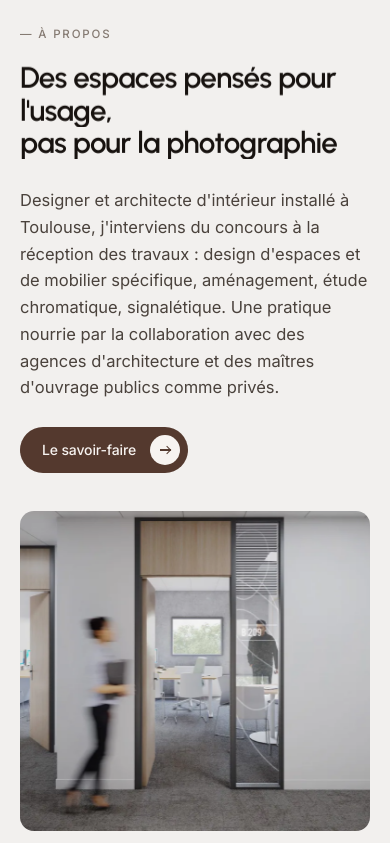
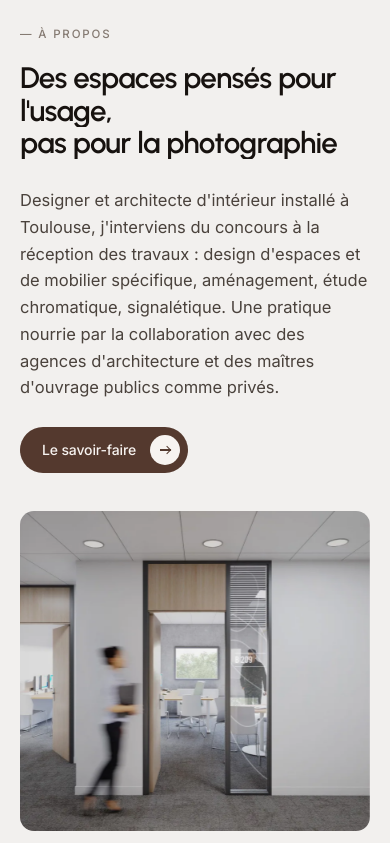
Before and after one commit to Minatoclub237/fabien-duffort, a website built with Vite: page index.html in a window 390 px wide. Shown: the part 900-1743 px from the top of the page. Built offline with nearby package versions, Linux system fonts and the light colour scheme; some packages are replaced by stand-ins of ours.

Commit message:
Aligner le mouvement sur les mesures image par image de la video
Mesures (30 fps, detection de bords + luminance) sur les sections projets,
work process, temoignages, articles, a propos, missions, hero :
- positions x et tailles des images figees sur toutes les frames
- luminance 171,3 -> 171,8 pendant une entree complete : pas de fondu
- deplacement de chaque bloc = deplacement du scroll
- scroll a 0 pendant 1,3 s : blocs strictement immobiles

Consequence : suppression de ce qui avait ete ajoute sans etre dans la video
(reveals de titres, fondus, cascades de cartes, parallaxe d'images, compteurs,
balayage automatique du comparateur).

Conserve car mesure : hero epingle recouvert (motif fixe a 1 px pres pendant
que le bas du hero remonte de 357 a 214), parallaxe du contenu du hero,
piste horizontale epinglee, comparateur au pointeur, carrousel, bandeau.

Defilement inertiel cale sur la decroissance mesuree : demi-vie de 100 ms,
soit duration = 1,0 ; verifie en lisant scrollY (ratios 0,52 / 0,47 / 0,50).

Co-Authored-By: Claude Opus 5 (1M context) <noreply@anthropic.com>

```diff
--- a/src/main.js
+++ b/src/main.js
@@ -103,9 +103,15 @@ document.getElementById('year').textContent = new Date().getFullYear();
 /* ══════════════════════════════════════════
    2. Défilement fluide (natif, jamais capturé)
    ══════════════════════════════════════════ */
+/* Profil mesuré sur la vidéo (deltas de scroll par pas de 100 ms, après la
+   dernière impulsion de molette) : 40 → 20 → 10 → 5 → 2 → 1 → 0.
+   Le reste est divisé par deux tous les 100 ms : demi-vie = 100 ms.
+   Avec l'easing exponentiel de Lenis, la fraction restante vaut 2^(-10t/d),
+   donc le ratio sur 100 ms est 2^(-1/d) ; ratio 0,5 ⇒ d = 1,0.
+   Vérifié en lisant scrollY toutes les 100 ms sur ce site. */
 let lenis = null;
 if (!reduced) {
-  lenis = new Lenis({ duration: 1.05, smoothWheel: true, touchMultiplier: 1.6 });
+  lenis = new Lenis({ duration: 1.0, smoothWheel: true, touchMultiplier: 1.6 });
   lenis.on('scroll', ScrollTrigger.update);
   gsap.ticker.add((t) => lenis.raf(t * 1000));
   gsap.ticker.lagSmoothing(0);
@@ -170,78 +176,31 @@ ScrollTrigger.create({
 });
 
 /* ══════════════════════════════════════════
-   5. Révélations
+   5. Contenu des sections : AUCUNE animation d'entrée
+   ══════════════════════════════════════════
+
+   Mesuré image par image sur la vidéo de référence, sections « projets »,
+   « work process », « témoignages », « articles », « à propos », « missions » :
+
+   · positions x des images : figées (petite 279-346, grande 351-522 — 30 fps,
+     aucune frame ne s'écarte) → pas de glissement latéral ;
+   · largeurs et hauteurs : figées (67×80 et 171×166) → pas d'échelle, pas de
+     volet qui s'ouvre ;
+   · luminance / écart-type d'une image pendant toute son entrée :
+     171,3 → 171,8 et 33,0 → 32,8 → pas de fondu, pleine opacité d'emblée ;
+   · déplacement de chaque bloc = déplacement du scroll, au pixel près
+     → pas de parallaxe, pas de décalage d'entrée ;
+   · scroll à 0 pendant 1,3 s (23,4 → 24,7 s) : blocs strictement immobiles
+     → rien ne s'anime tout seul.
+
+   Ce qui donne l'impression de « cartes qui apparaissent » dans la vidéo est
+   le défilement inertiel lui-même (§2), pas une animation d'élément.
+   On ne rajoute donc rien ici.
    ══════════════════════════════════════════ */
-if (!reduced) {
-  // titres : glissement vertical ligne par ligne
-  document.querySelectorAll('.h2.reveal').forEach((h) => {
-    gsap.from(h.querySelectorAll('.line > span'), {
-      yPercent: 108, duration: 1.05, ease: 'expo.out', stagger: 0.08,
-      scrollTrigger: { trigger: h, start: 'top 88%', once: true },
-    });
-  });
 
-  // blocs de texte
-  gsap.utils.toArray('.reveal-fade').forEach((el) => {
-    gsap.to(el, {
-      opacity: 1, y: 0, duration: 1, ease: 'expo.out',
-      scrollTrigger: { trigger: el, start: 'top 90%', once: true },
-    });
-  });
-
-  // cartes : apparition décalée
-  [['.pcard', '.process__grid'], ['.ccard', '.clients__grid'], ['.acard', '.awards__grid']]
-    .forEach(([sel, parent]) => {
-      gsap.from(sel, {
-        y: 34, opacity: 0, duration: 1, ease: 'expo.out', stagger: 0.07,
-        scrollTrigger: { trigger: parent, start: 'top 85%', once: true },
-      });
-    });
-
-  gsap.from('.about__fig, .about__stats', {
-    y: 44, opacity: 0, duration: 1.1, ease: 'expo.out', stagger: 0.09,
-    scrollTrigger: { trigger: '.about__grid', start: 'top 85%', once: true },
-  });
-
-  gsap.from('.project', {
-    y: 40, opacity: 0, duration: 1.05, ease: 'expo.out',
-    scrollTrigger: { trigger: '.projects__head', start: 'top 70%', once: true },
-    stagger: 0.06,
-  });
-}
-
-/* ── compteurs ─────────────────────────── */
 document.querySelectorAll('.stat__num').forEach((el) => {
-  const to = +el.dataset.count;
-  const suffix = el.dataset.suffix || '';
-  ScrollTrigger.create({
-    trigger: el, start: 'top 92%', once: true,
-    onEnter: () => {
-      if (reduced) { el.textContent = to + suffix; return; }
-      const o = { v: 0 };
-      gsap.to(o, {
-        v: to, duration: 1.6, ease: 'power2.out',
-        onUpdate: () => { el.textContent = Math.round(o.v) + suffix; },
-      });
-    },
-  });
+  el.textContent = el.dataset.count + (el.dataset.suffix || '');
 });
-
-/* ══════════════════════════════════════════
-   6. Parallaxe d'images
-   ══════════════════════════════════════════ */
-if (!reduced) {
-  gsap.utils.toArray('.parallax').forEach((fig) => {
-    const img = fig.querySelector('img');
-    if (!img) return;
-    gsap.fromTo(img,
-      { yPercent: -8, scale: 1.16 },
-      {
-        yPercent: 8, ease: 'none',
-        scrollTrigger: { trigger: fig, start: 'top bottom', end: 'bottom top', scrub: true },
-      });
-  });
-}
 
 /* ══════════════════════════════════════════
    7. Savoir-faire : piste horizontale épinglée
@@ -266,12 +225,6 @@ function buildServices() {
     },
   });
   svcST = tween.scrollTrigger;
-
-  // les cartes se redressent en entrant dans le cadre
-  gsap.fromTo('.svc', { y: 26, opacity: 0 }, {
-    y: 0, opacity: 1, duration: 0.9, ease: 'expo.out', stagger: 0.06,
-    scrollTrigger: { trigger: '.services', start: 'top 65%', once: true },
-  });
 }
 buildServices();
 
@@ -332,19 +285,8 @@ buildServices();
     target = 50;
     if (!raf) raf = requestAnimationFrame(draw);
   });
-
-  // balayage d'amorce quand la section entre à l'écran
-  if (!reduced) {
-    ScrollTrigger.create({
-      trigger: box, start: 'top 75%', once: true,
-      onEnter: () => {
-        gsap.timeline()
-          .to({ v: 50 }, { v: 78, duration: 1.1, ease: 'power2.inOut', onUpdate() { target = this.targets()[0].v; if (!raf) raf = requestAnimationFrame(draw); } })
-          .to({ v: 78 }, { v: 32, duration: 1.2, ease: 'power2.inOut', onUpdate() { target = this.targets()[0].v; if (!raf) raf = requestAnimationFrame(draw); } })
-          .to({ v: 32 }, { v: 50, duration: 0.9, ease: 'power2.inOut', onUpdate() { target = this.targets()[0].v; if (!raf) raf = requestAnimationFrame(draw); } });
-      },
-    });
-  }
+  // Pas de balayage automatique : dans la vidéo, le volet ne bouge que sous le
+  // curseur (18,2 → 21,5 s, le pointeur est visible sur chaque frame).
 })();
 
 /* ══════════════════════════════════════════
--- a/src/style.css
+++ b/src/style.css
@@ -606,9 +606,11 @@ main { position: relative; z-index: 1; background: var(--bg); }
 /* ══════════════════════════════════════════
    ÉTATS D'ANIMATION
    ══════════════════════════════════════════ */
-.reveal-fade { opacity: 0; transform: translateY(18px); }
-/* Le décalage de départ des lignes du hero est posé par GSAP (yPercent) :
-   en CSS, getComputedStyle le renvoie en pixels et GSAP lirait yPercent = 0. */
+/* Aucun état masqué sur le contenu des sections : la vidéo de référence ne
+   contient pas d'animation d'entrée (ni fondu, ni glissement, ni échelle).
+   Seul le hero a une entrée, au premier affichage de la page.
+   Le décalage de départ de ses lignes est posé par GSAP (yPercent) : en CSS,
+   getComputedStyle le renvoie en pixels et GSAP lirait yPercent = 0. */
 [data-hero] { opacity: 0; }
 
 /* ══════════════════════════════════════════
```
